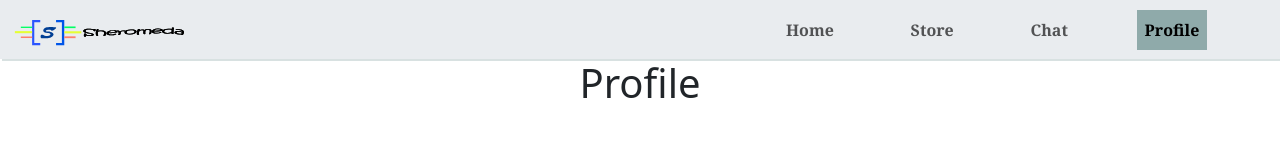
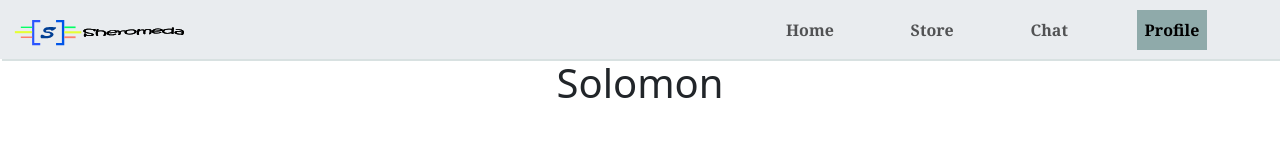
Before and after one commit to Sele41/Sheromeda-, a React (Create React App) app in the folder sheromeda/: page /profile in a window 1280 px wide. Shown: the top 160 px of the page. Built offline with nearby package versions, Linux system fonts and the light colour scheme.

Commit message:
profile changed into solomon

```diff
--- a/sheromeda/src/page/Profile.js
+++ b/sheromeda/src/page/Profile.js
@@ -8,7 +8,7 @@ export default function Profile() {
                 <Navbar />
             </div>
             <div>
-                <h1>Profile</h1>
+                <h1>Solomon</h1>
             </div>
         </div>
     )
```
